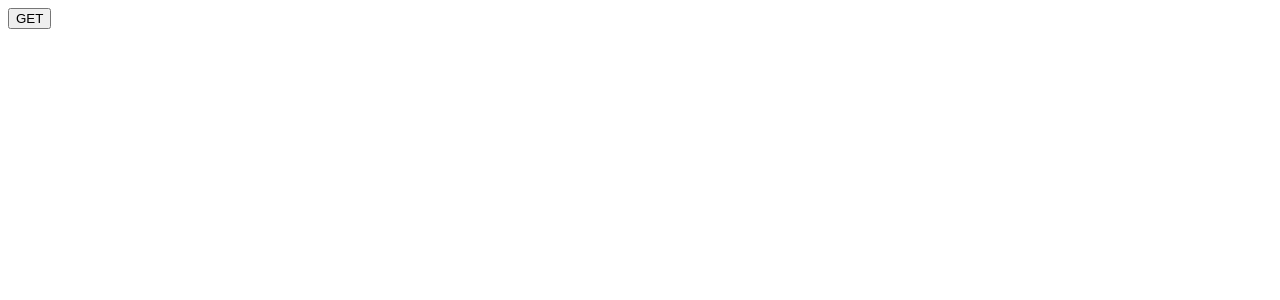
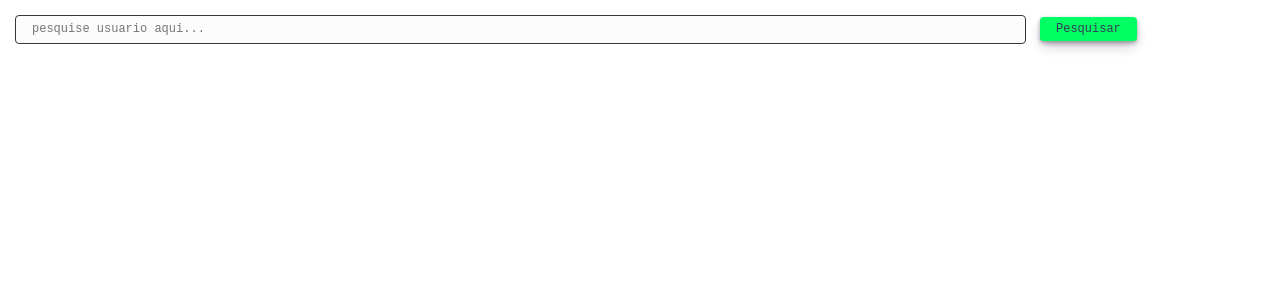
Before and after one commit to juan12331/Acesso_usuarios, a React (Vite) app in the folder frontend/: page / in a window 1280 px wide. Shown: the top 300 px of the page. Built offline with nearby package versions, Linux system fonts and the light colour scheme; the HTML template or start-up script is replaced by a standard one.

Commit message:
crando input para pesquisa

```diff
--- a/frontend/src/pages/users/users.css
+++ b/frontend/src/pages/users/users.css
@@ -0,0 +1,79 @@
+
+.button {
+  align-items: center;
+  appearance: none;
+  background-color: #00ff62;
+  border-radius: 4px;
+  border-width: 0;
+  box-shadow: rgba(45, 35, 66, 0.4) 0 2px 4px,rgba(45, 35, 66, 0.3) 0 7px 13px -3px,#00ff62 0 -3px 0 inset;
+  box-sizing: border-box;
+  color: #36395A;
+  cursor: pointer;
+  display: inline-flex;
+  font-family: "JetBrains Mono",monospace;
+  height: 1.5rem;
+  justify-content: center;
+  line-height: 1;
+  list-style: none;
+  overflow: hidden;
+  padding-left: 16px;
+  padding-right: 16px;
+  position: relative;
+  text-align: left;
+  text-decoration: none;
+  transition: box-shadow .15s,transform .15s;
+  user-select: none;
+  -webkit-user-select: none;
+  touch-action: manipulation;
+  white-space: nowrap;
+  will-change: box-shadow,transform;
+  font-size: 12px;
+  margin: 7px;
+}
+
+
+.button:hover {
+  box-shadow: rgba(45, 35, 66, 0.4) 0 4px 8px, rgba(45, 35, 66, 0.3) 0 7px 13px -3px;
+  transform: translateY(-2px);
+}
+
+.button:active {
+  box-shadow: #727272 0 3px 7px inset;
+  transform: translateY(2px);
+}
+
+.input{
+  align-items: center;
+  appearance: none;
+  background-color: #FCFCFD;
+  border-radius: 4px;
+  border: 0.5px solid rgb(56, 55, 55);
+  box-sizing: border-box;
+  color: #36395A;
+  display: inline-flex;
+  font-family: "JetBrains Mono",monospace;
+  height: 1.8rem;
+  width: 80%;
+  justify-content: center;
+  line-height: 1;
+  list-style: none;
+  overflow: hidden;
+  padding-left: 16px;
+  padding-right: 16px;
+  position: relative;
+  text-align: left;
+  text-decoration: none;
+  transition: box-shadow .15s,transform .15s;
+  user-select: none;
+  -webkit-user-select: none;
+  touch-action: manipulation;
+  white-space: nowrap;
+  will-change: box-shadow,transform;
+  font-size: 12px;
+  margin: 7px;
+}
+
+.input:active {
+    box-shadow: #D6D6E7 0 3px 7px inset;
+    transform: translateY(2px);
+  }
--- a/frontend/src/pages/users/users.jsx
+++ b/frontend/src/pages/users/users.jsx
@@ -1,5 +1,6 @@
 import React from 'react'
 import {getFunction} from '../../services/APIservice'
+import './users.css'
 
 const users = () => {
     function getButton () {
@@ -8,8 +9,13 @@ const users = () => {
 
   return (
 
+<>
+    <div class="pesquisar">
+    <input type="text" class="input" placeholder="pesquise usuario aqui..." />
+    <button onClick={getButton} class="button"> Pesquisar </button>
+    </div>
+</>
 
-            <button onClick={getButton}> GET </button>
 
   )
 }
--- a/frontend/src/services/APIservice.js
+++ b/frontend/src/services/APIservice.js
@@ -3,5 +3,5 @@ import axios from "axios";
 
 export async function getFunction(){ // função assíncrona que faz o get
     const response = await axios.get(`http://localhost:3001/usuarios`)
-    return response
+    return response.data
 }
```
